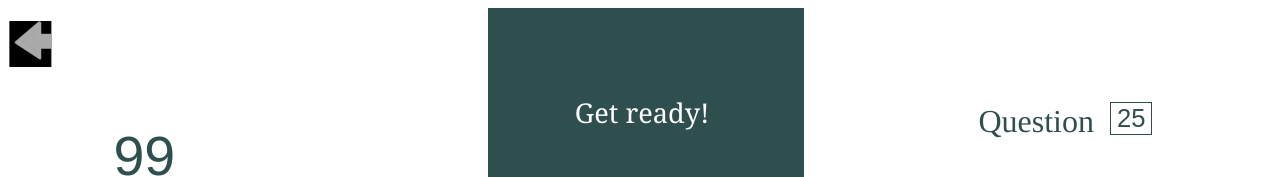
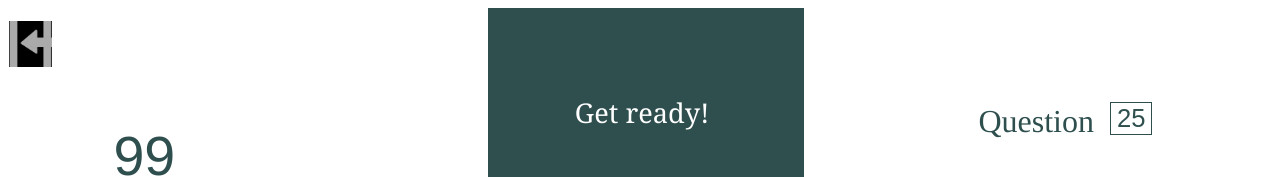
Before and after one commit to khaledEK/PeriodicTableTest, a plain HTML site: page atomicnumbers.html in a window 1280 px wide. Shown: the top 177 px of the page. Drawn offline with Linux system fonts and the light colour scheme.

Commit message:
Update atomicnumbers.html

```diff
--- a/atomicnumbers.html
+++ b/atomicnumbers.html
@@ -23,7 +23,7 @@ and open the template in the editor.
 
         <section style= "margin-top: 1%; float: left; position: absolute">
 
-           <button  onclick="location.href = 'https://khaledek.github.io/PeriodicTableTest/';" id="clear" style=" outline: none; margin-left: 0.9%; border-style: none; background-image: url(back.png); font-size: 240%; background-size: 270%; background-repeat: no-repeat; background-position: center; background-color: black; color: lightgrey; color: transparent; width: 36% ">..........</button>
+           <button  onclick="location.href = 'https://khaledek.github.io/PeriodicTableTest/';" id="clear" style=" outline: none; margin-left: 0.9%; border-style: none; background-image: url(back.png); font-size: 240%; background-size: 170%; background-repeat: no-repeat; background-position: center; background-color: black; color: lightgrey; color: transparent; width: 36% ">..........</button>
 
 
        </section>
```
